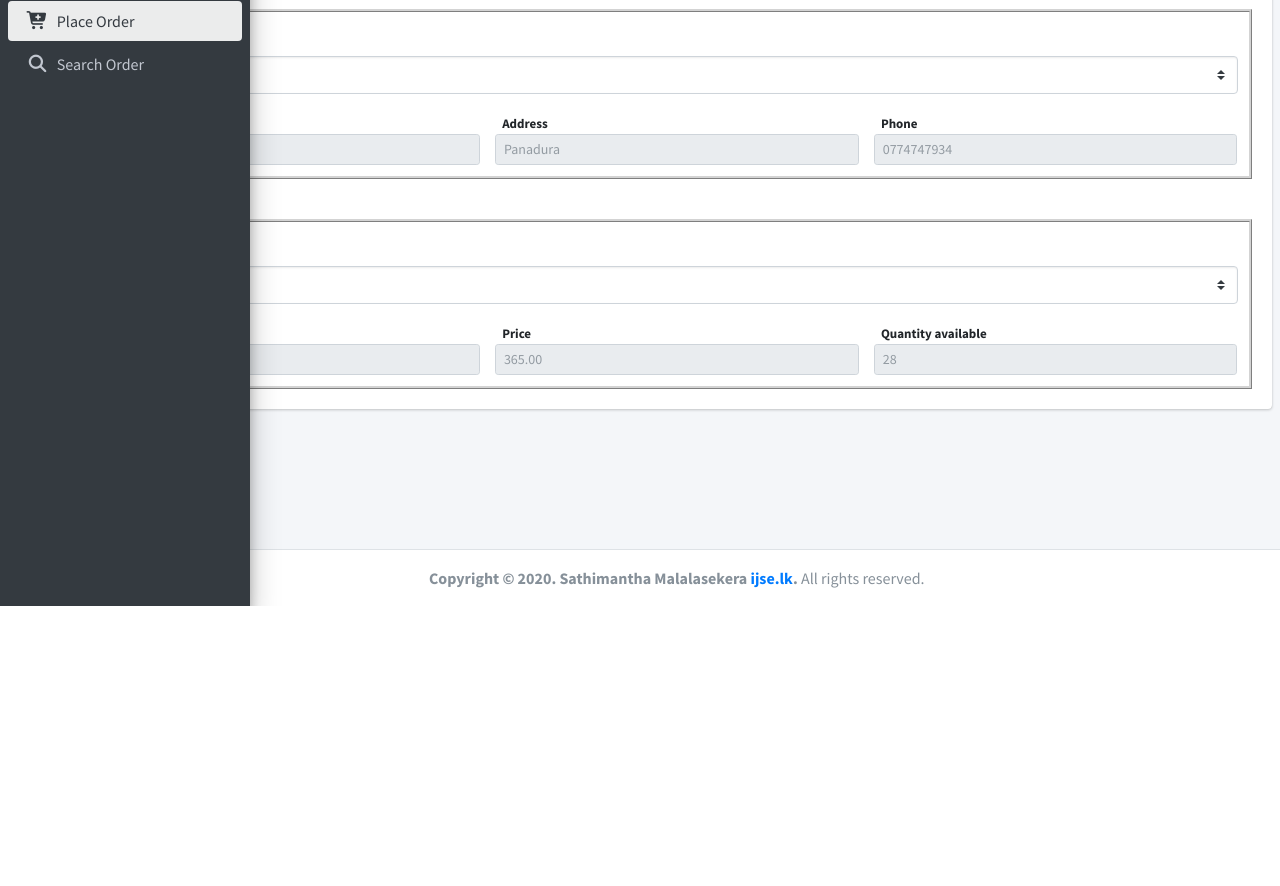
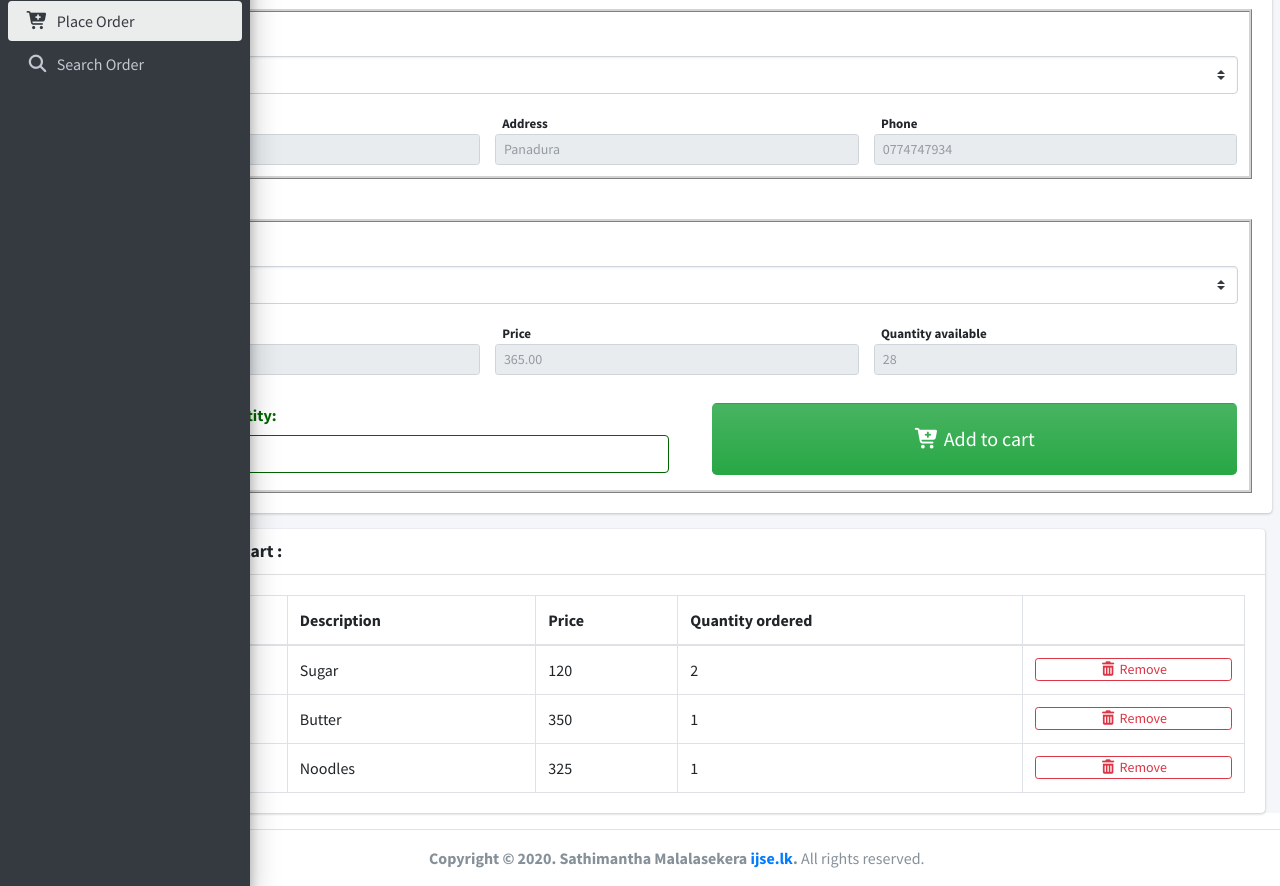
Before and after one commit to byteroots/SPA, a website: page orders.html in a window 1280 px wide. Shown: the part 194-1080 px from the top of the page. Before the commit the page ends 800 px from the top, so only its background shows below. Drawn offline with nearby package versions, Linux system fonts and the light colour scheme.

Commit message:
Add Table: current items on cart

```diff
--- a/orders.html
+++ b/orders.html
@@ -231,11 +231,79 @@
                                     available</label>
                                 <input class="form-control form-control-sm" disabled placeholder="28" type="text">
                             </div>
+                            <div class="col-lg-6 col-12">
+                                <label STYLE="margin-left: 2%;margin-top: 5%;-webkit-text-fill-color: darkgreen">Enter
+                                    order quantity:</label>
+                                <input class="form-control" placeholder="" style="border-color: darkgreen" type="text">
+                            </div>
+                            <div class="col-lg-6 col-12">
+                                <button class="btn btn-block bg-gradient-success btn-lg" style="height: 70%;width: 95%;margin: 5%"
+                                        type="button"><i class="fas fa-cart-plus"></i> Add
+                                    to cart
+                                </button>
+                            </div>
                         </div>
                     </div>
                 </div>
             </div>
-
+            <div class="col-12">
+            <div class="card">
+                <div class="card-header">
+                    <h3 class="card-title"style="font-weight: bold">Current items on cart :</h3>
+                </div>
+                <div class="card-body">
+                    <table class="table table-bordered table-hover" id="example2">
+                        <thead>
+                        <tr>
+                            <th>Item ID</th>
+                            <th>Description</th>
+                            <th>Price</th>
+                            <th>Quantity ordered</th>
+                            <th></th>
+                        </tr>
+                        </thead>
+                        <tbody>
+                        <tr>
+                            <td>I001</td>
+                            <td>Sugar</td>
+                            <td>120</td>
+                            <td>2</td>
+                            <td>
+                                <button type="button" class="btn btn-block btn-outline-danger btn-sm" style="padding: 0%">
+                                    <i class="fas fa-trash-alt"></i>
+                                    Remove
+                                </button>
+                            </td>
+                        </tr>
+                        <tr>
+                            <td>I002</td>
+                            <td>Butter</td>
+                            <td>350</td>
+                            <td>1</td>
+                            <td>
+                                <button type="button" class="btn btn-block btn-outline-danger btn-sm" style="padding: 0%">
+                                    <i class="fas fa-trash-alt"></i>
+                                    Remove
+                                </button>
+                            </td>
+                        </tr>
+                        <tr>
+                            <td>I003</td>
+                            <td>Noodles</td>
+                            <td>325</td>
+                            <td>1</td>
+                            <td>
+                                <button type="button" class="btn btn-block btn-outline-danger btn-sm" style="padding: 0%">
+                                    <i class="fas fa-trash-alt"></i>
+                                    Remove
+                                </button>
+                            </td>
+                        </tr>
+                        </tbody>
+                    </table>
+                </div>
+            </div>
+        </div>
 
         </div>
         <!-- /.content -->
```
